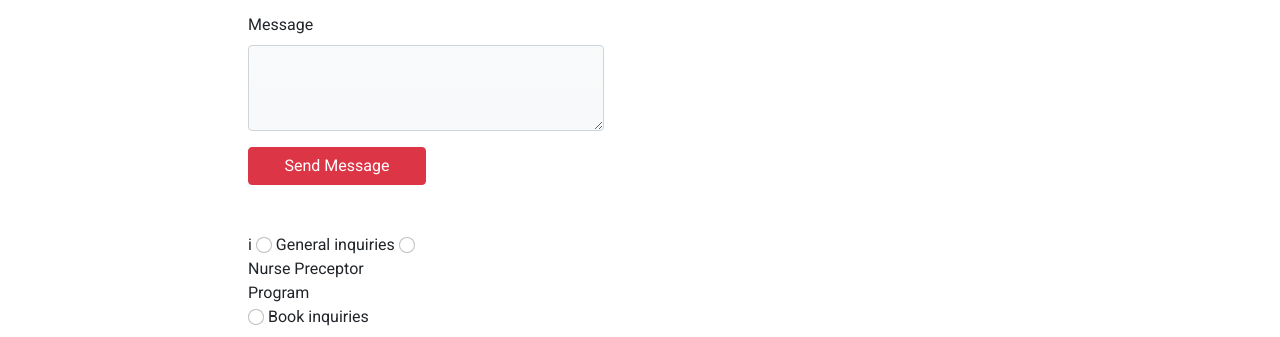
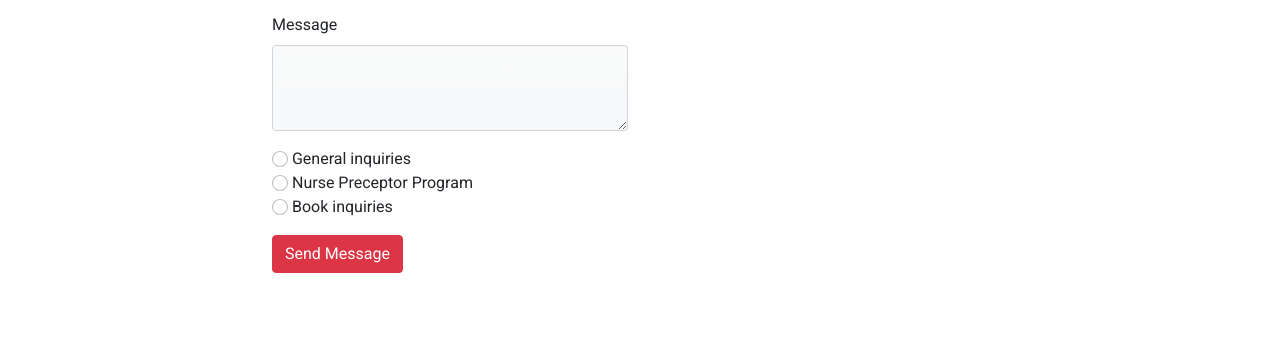
Before and after one commit to Boisset-C/author_website_bootstrap5.0, a plain HTML site: page index.html in a window 1280 px wide. Shown: the part 3744-4081 px from the top of the page. Drawn offline with nearby package versions, Linux system fonts and the light colour scheme.

Commit message:
Added Radio buttons

```diff
--- a/index.html
+++ b/index.html
@@ -289,7 +289,7 @@
 
     <section>
       <div class="container-sm">
-        <div class="row gap-5 justify-content-center">
+        <div class="row justify-content-center">
           <div class="col-sm-4">
             <h1 id="contact" class="h1 mt-5 mb-2 fw-bold">Contact</h1>
             <!--Form-->
@@ -328,31 +328,34 @@
                 ></textarea>
               </div>
 
-              <div class="col-sm-6 d-flex flex-sm-column-reverse justify-content-end">
-                <button class="btn btn-danger mb-5" type="submit">
-                  Send Message
-                </button>
+           <div class="row">
 
-            </div>
-<div class="col-sm-6">
-i
-
-
+             <div class="col-sm-12">
                <input class="form-check-input" type="radio" name="flexRadioDefault" id="flexRadioDefault1">
                <label class="form-check-label" for="flexRadioDefault1">
                  General inquiries
                 </label>
+              </div>
+                <div class="col-sm-12">
 
                   <input class="form-check-input" type="radio" name="flexRadioDefault" id="flexRadioDefault1">
                   <label class="form-check-label" for="flexRadioDefault1">
                     Nurse Preceptor Program
                   </label>
-
+                </div>
+          <div class="col-sm-12">
             <input class="form-check-input" type="radio" name="flexRadioDefault" id="flexRadioDefault1">
             <label class="form-check-label" for="flexRadioDefault1">
               Book inquiries
             </label>
-
+            </div>
+            <div class="row py-3">
+              <div class="col-sm-12">
+                <button class="btn btn-danger mb-5" type="submit">
+                  Send Message
+                </button>
+              </div>
+            </div>
           </div>
         </form>
         <!-- End of Form-->
@@ -381,6 +384,7 @@ i
       <!--End of Social Media Section-->
     </div>
         </div>
+      </div>
     </section>
 
     <!--Bootstrap Javascript Bundle-->
```
Lines whose indentation alone changed are shown as unchanged.
